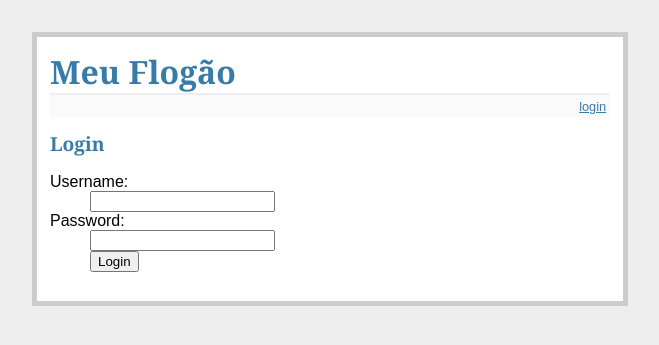
After one commit to racatu/web_python_ocean, a Flask app: page /login in a window 1280 px wide. The commit adds this page. Shown: the top 345 px of the page, without its empty margins (310-969 px from the left). Run offline with Flask 2, Linux system fonts and the light colour scheme.

Commit message:
fim da aula 2

```diff
--- a/app.py
+++ b/app.py
@@ -1,6 +1,9 @@
-from flask import Flask, render_template
+from flask import Flask, render_template, request, url_for, redirect, session
 
 app = Flask(__name__)
+
+SECRET_KEY = "mousse"
+app.config.from_object(__name__)
 
 #POSTS MOCK
 posts = [
@@ -18,7 +21,22 @@ posts = [
     }
 ]
 
+#USER MOCKS
+USERNAME = "admin"
+PASSWORD = "admin"
+
 @app.route('/')
 def exibir_entradas():
 
     return render_template("exibir_entradas.html", entradas=posts)
+
+
+@app.route('/login', methods=["GET", "POST"])
+def login():
+    erro = ""
+    if request.method == "POST":
+        if request.form['username'] == USERNAME and request.form['password'] == PASSWORD:
+            session['logado'] = True
+            return redirect(url_for('exibir_entradas'))
+        erro = "Usuário ou senha inválidos"
+    return render_template("login.html", erro=erro)
--- a/templates/layout.html
+++ b/templates/layout.html
@@ -2,14 +2,14 @@
 <html>
     <head>
         <title>Meu Flogão</title>
-        <link rel="stylesheet" type="text/css" href="static/estilo.css">
+        <link rel="stylesheet" type="text/css" href="{{ url_for('static', filename='estilo.css') }}">
     </head>
     <body>
         <div class="pagina">
             <h1>Meu Flogão</h1>
             <div class="metanav">
             {% if not session.logado %}
-                <a href="">login</a>
+                <a href= "{{ url_for('login') }}">login</a>
             {% else %}
                 <a href="">logout</a>
             {% endif %}
--- /dev/null
+++ b/templates/login.html
@@ -0,0 +1,17 @@
+{% extends "layout.html" %}
+
+{% block corpo %}
+    <h2>Login</h2>
+    {% if erro %}
+        <p class="erro"><strong>Erro:</strong> {{ erro }}{% endif %}
+    <form action="{{ url_for('login') }}" method="post">
+        <dl>
+            <dt>Username:
+            <dd><input type="text" name="username">
+            <dt>Password:
+            <dd><input type="password" name="password">
+            <dd><input type="submit" value="Login">
+        </dl>
+    </form>
+
+{% endblock %}
```
